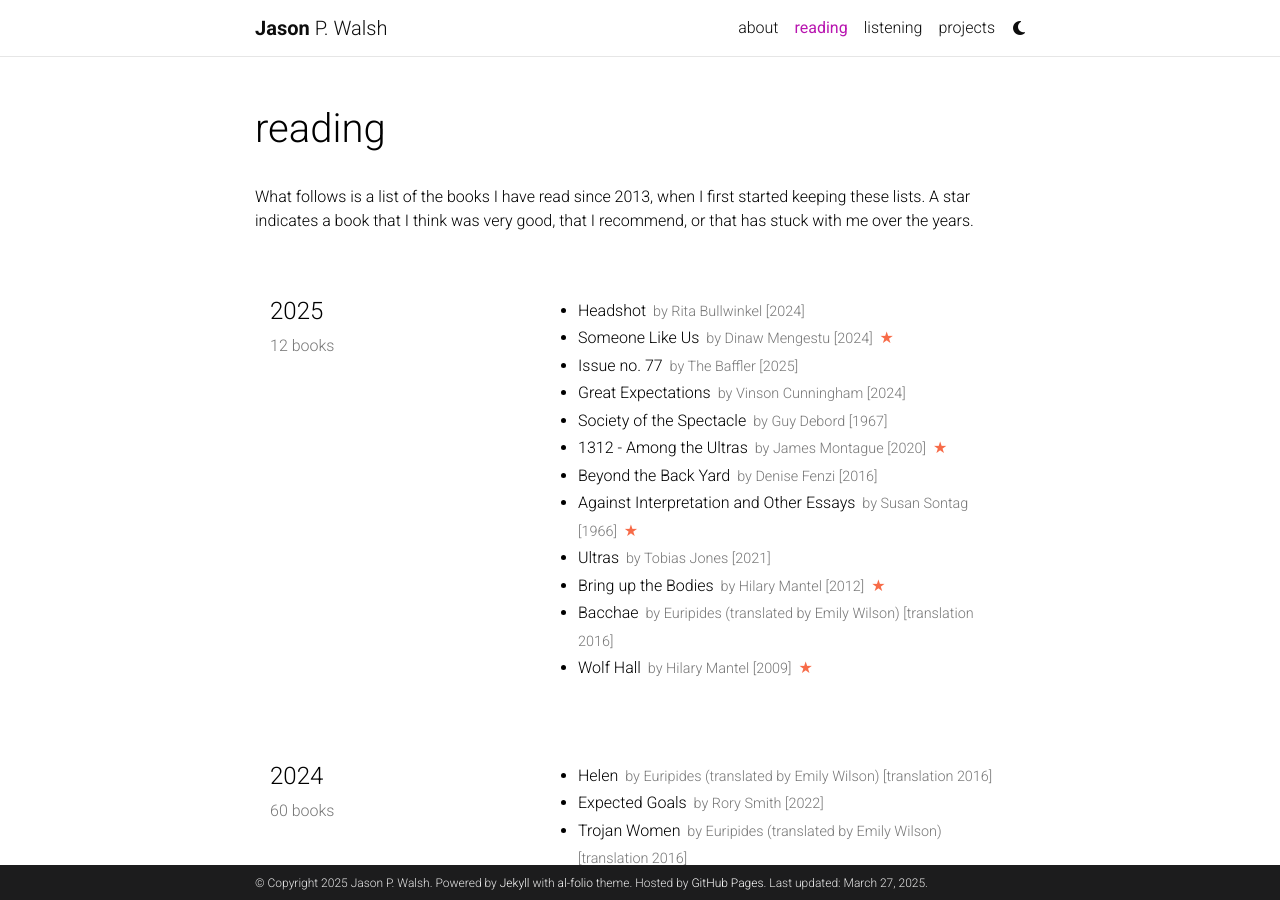
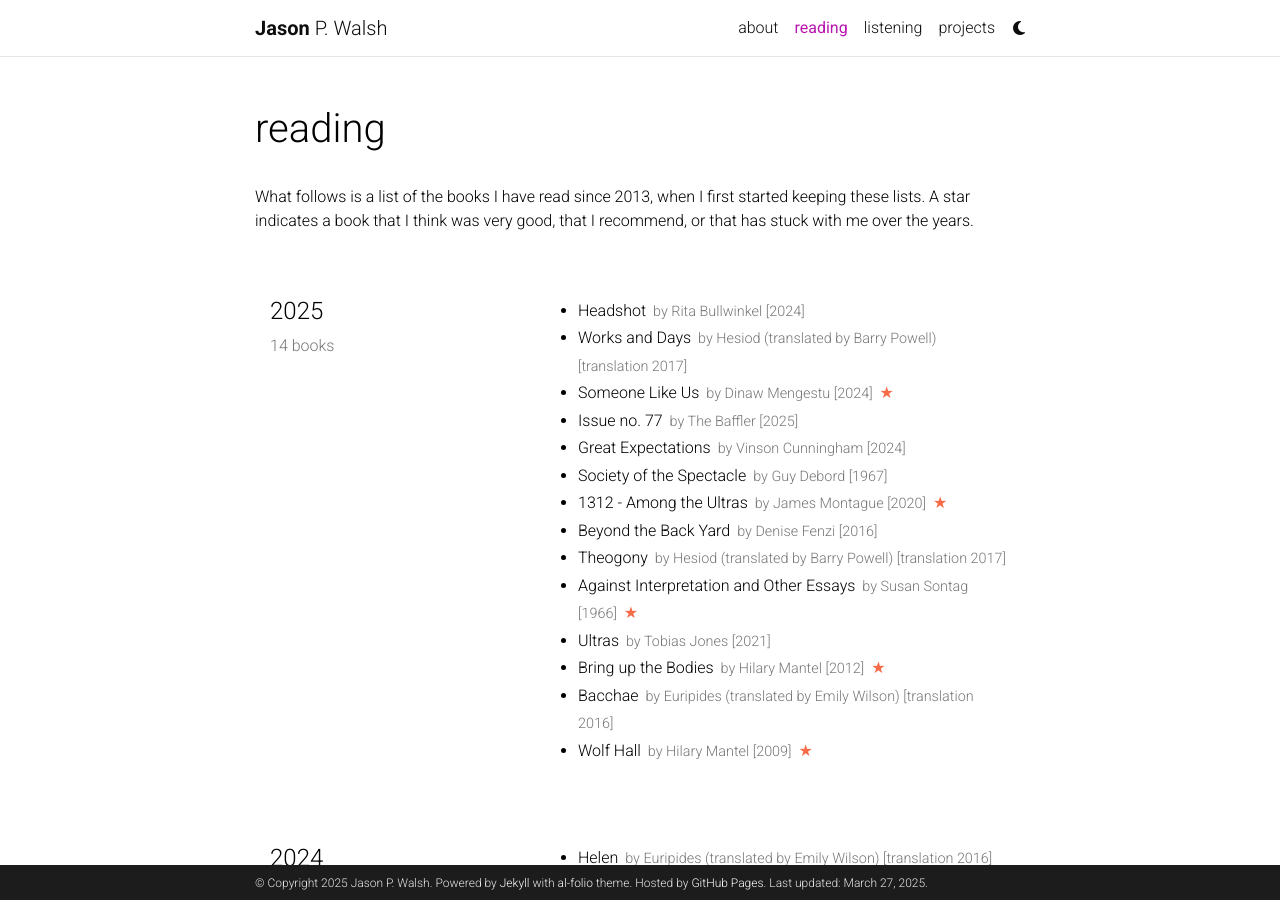
Before and after one commit to jwals23/jwals23.github.io, a Jekyll site: the page built from _pages/reading.md, in a window 1280 px wide and 900 px high. Built offline with Jekyll 4.4.1, drawn with Linux system fonts in a browser that asks for light colours; comment, search, counter and statistics services are not loaded; a style sheet for code colours, icons or effects is not loaded.

Commit message:
Update reading.yml

```diff
--- a/_data/reading.yml
+++ b/_data/reading.yml
@@ -5,6 +5,10 @@ list:
         author: Rita Bullwinkel
         year: 2024
 
+      - title: Works and Days
+        author: Hesiod (translated by Barry Powell)
+        year: translation 2017
+
       - title: Someone Like Us
         author: Dinaw Mengestu
         year: 2024
@@ -30,6 +34,10 @@ list:
       - title: Beyond the Back Yard
         author: Denise Fenzi
         year: 2016
+
+      - title: Theogony
+        author: Hesiod (translated by Barry Powell)
+        year: translation 2017
 
       - title: Against Interpretation and Other Essays
         author: Susan Sontag
```
